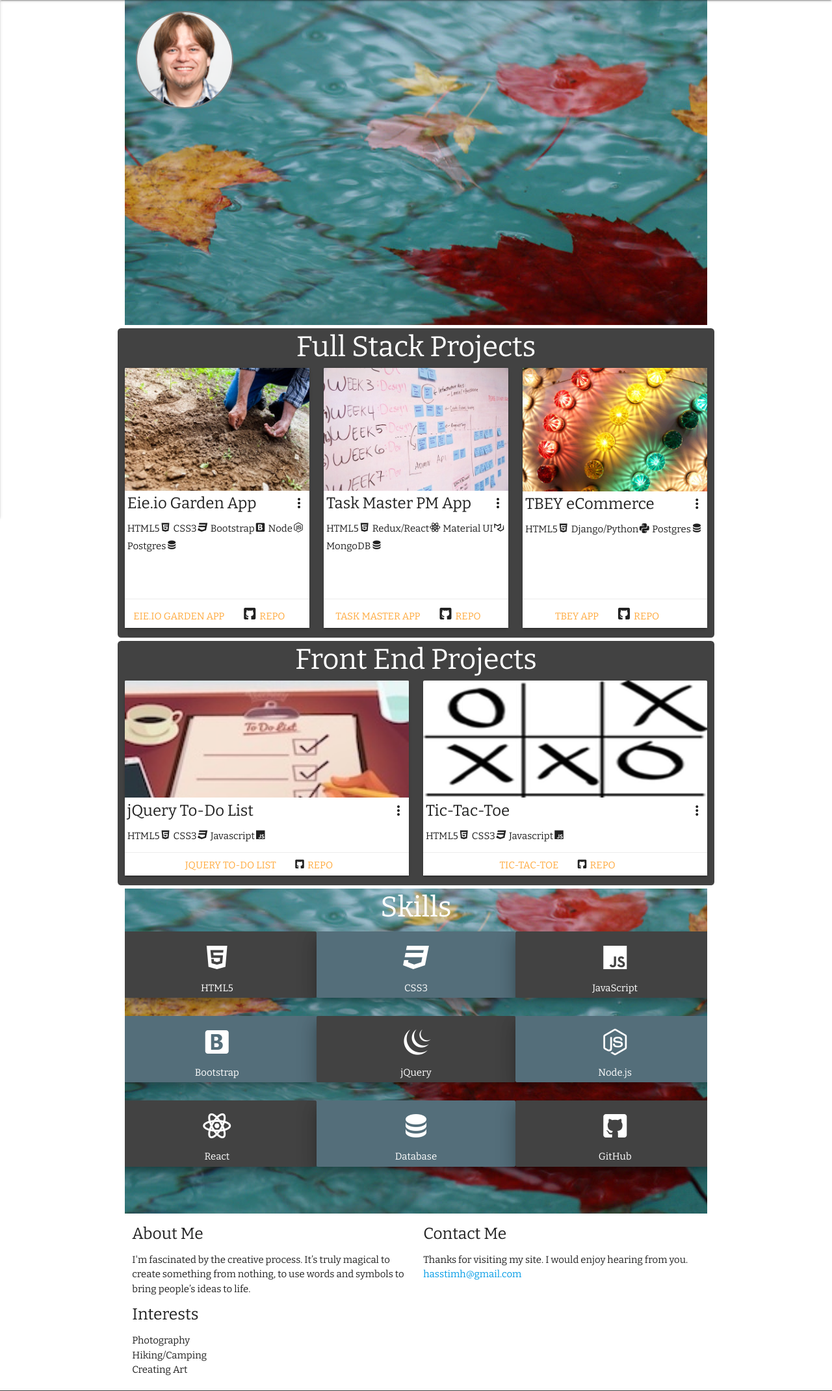
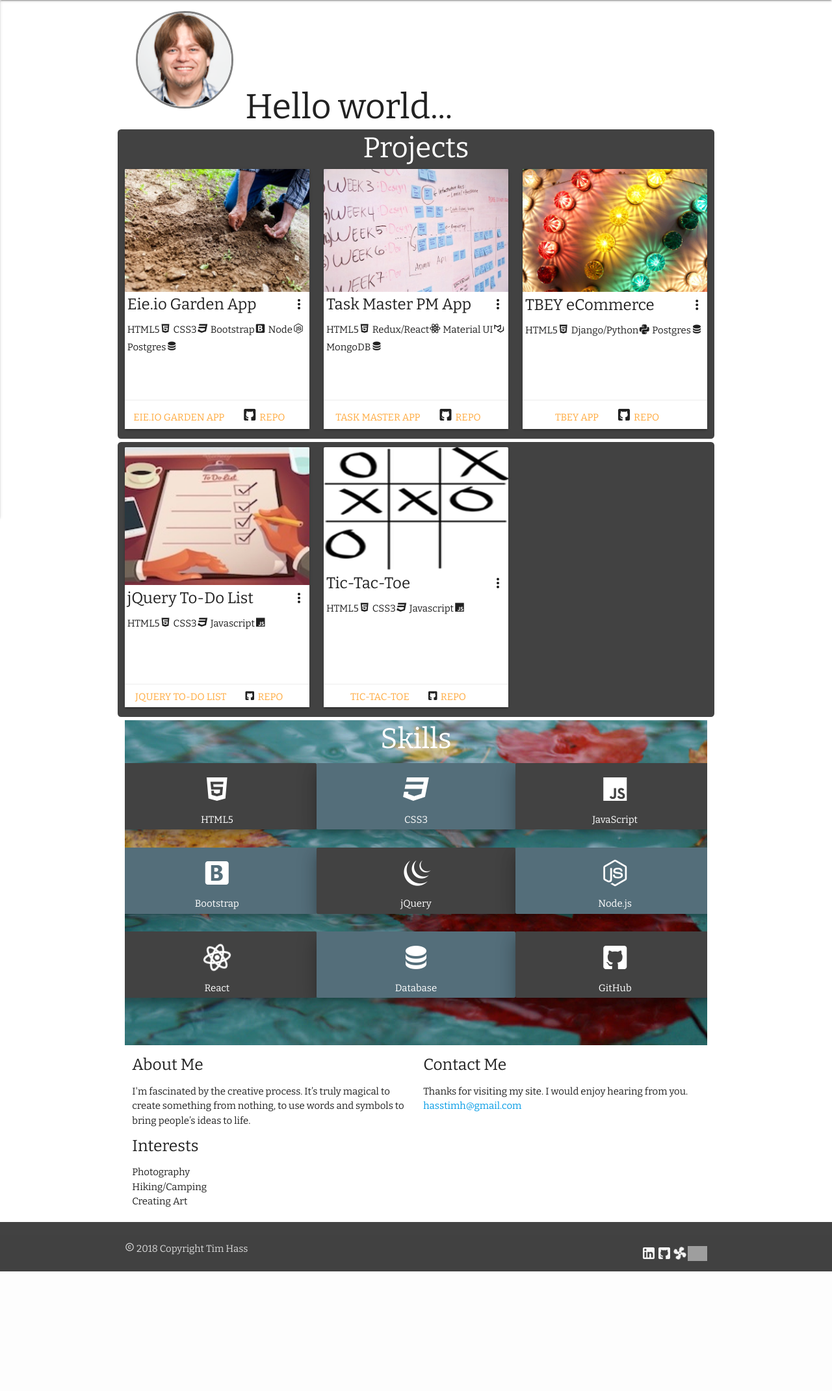
Before and after one commit to Tim-Hass-GA/hasstim.github.io, a PHP site: page / in a window 1280 px wide. Shown: the part 64-2204 px from the top of the page at 65% size. After the commit the page ends 2020 px from the top, so only its background shows below. Run offline with PHP 8.4, Linux system fonts and the light colour scheme; some libraries are stand-ins or nearby versions; grey boxes are pictures that could not be loaded.

Commit message:
page updates

```diff
--- a/index.html
+++ b/index.html
@@ -48,17 +48,22 @@
 
       <div class="container">
       <main>
-        <div class="parallax-container">
-          <div class="me hide-on-med-and-down">
-            <img class="me" src="./public/img/photo_0.png" title="full.stack.web.dev" alt="personal headshot of me">
+        <!-- <div class="parallax-container"> -->
+          <div class="me">
+            <img class="me hide-on-med-and-down" src="./public/img/photo_0.png" title="full.stack.web.dev" alt="personal headshot of me">
+            <h2>Hello world...</h2>
           </div>
-          <div class="parallax"><img src="./public/img/pool-of-leaves.jpg"></div>
-        </div>
+
+          <!-- <div class="parallax"><img src="./public/img/pool-of-leaves.jpg"></div> -->
+          <!-- <h1>Hello World...</h1> -->
+        <!-- </div> -->
+
+
         <!-- projects -->
         <section id="projects" class="">
 
           <div class="row grey darken-3">
-            <h3 class="projects white-text">Full Stack Projects</h3>
+            <h3 class="projects white-text">Projects</h3>
 
             <div class="col s12 m4">
               <div class="card medium sticky-action">
@@ -223,11 +228,11 @@
           </div>
 
 
-          <div class="row grey darken-3">
-            <h3 class="projects white-text">Front End Projects</h3>
+          <div class="row grey darken-3 ">
+            <!-- <h3 class="projects white-text">Front End Projects</h3> -->
 
-            <div class="col s12 m6">
-              <div class="card small sticky-action">
+            <div class="col s12 m4 ">
+              <div class="card medium sticky-action">
                 <div class="card-image waves-effect waves-block waves-light">
                   <img class="activator" src="./public/img/to_do_list.jpg"
                   alt="image of a to do list" title="Find out more about this jQuery To Do List example.">
@@ -264,8 +269,8 @@
               </div> <!-- end of card -->
             </div> <!-- end of col -->
 
-            <div class="col s12 m6">
-              <div class="card small sticky-action">
+            <div class="col s12 m4">
+              <div class="card medium sticky-action">
                 <div class="card-image waves-effect waves-block waves-light">
                   <img class="activator" src="./public/img/tic-tac-toe.png"
                   alt="image representation of tic-tac-toe game"
@@ -391,7 +396,7 @@
             <div class="row">
               <div class="card grey darken-3 z-depth-5 col s4 hoverable skills">
                 <div class="card-content white-text">
-                  <span class="mdi mdi-48px mdi-react"></span>
+                  <span class="mdi mdi-48px mdi-spin mdi-react"></span>
                   <p>React</p>
                 </div>
               </div>
--- a/public/css/style.css
+++ b/public/css/style.css
@@ -15,6 +15,10 @@ html, body {
   margin: .15em;
 }
 
+.me h2 {
+  display: inline;
+}
+
 h3 {
   padding-top: 5px;
   margin: 0 auto;
@@ -22,7 +26,7 @@ h3 {
 }
 
 img.me {
-  border: solid 2px grey;
+  border: solid .25em grey;
   height: 10rem;
   /* width: auto; */
   margin: 1em;
```
